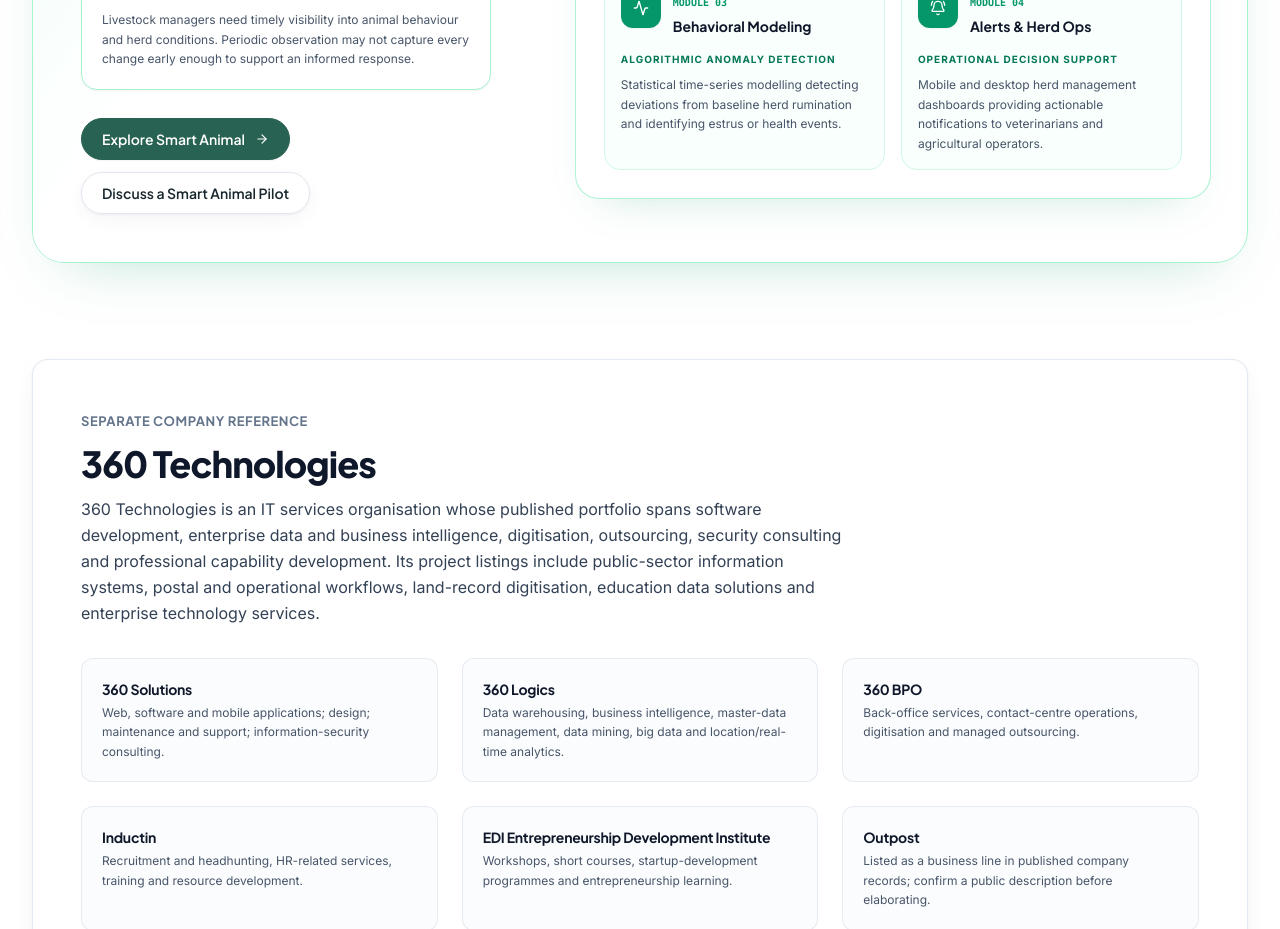
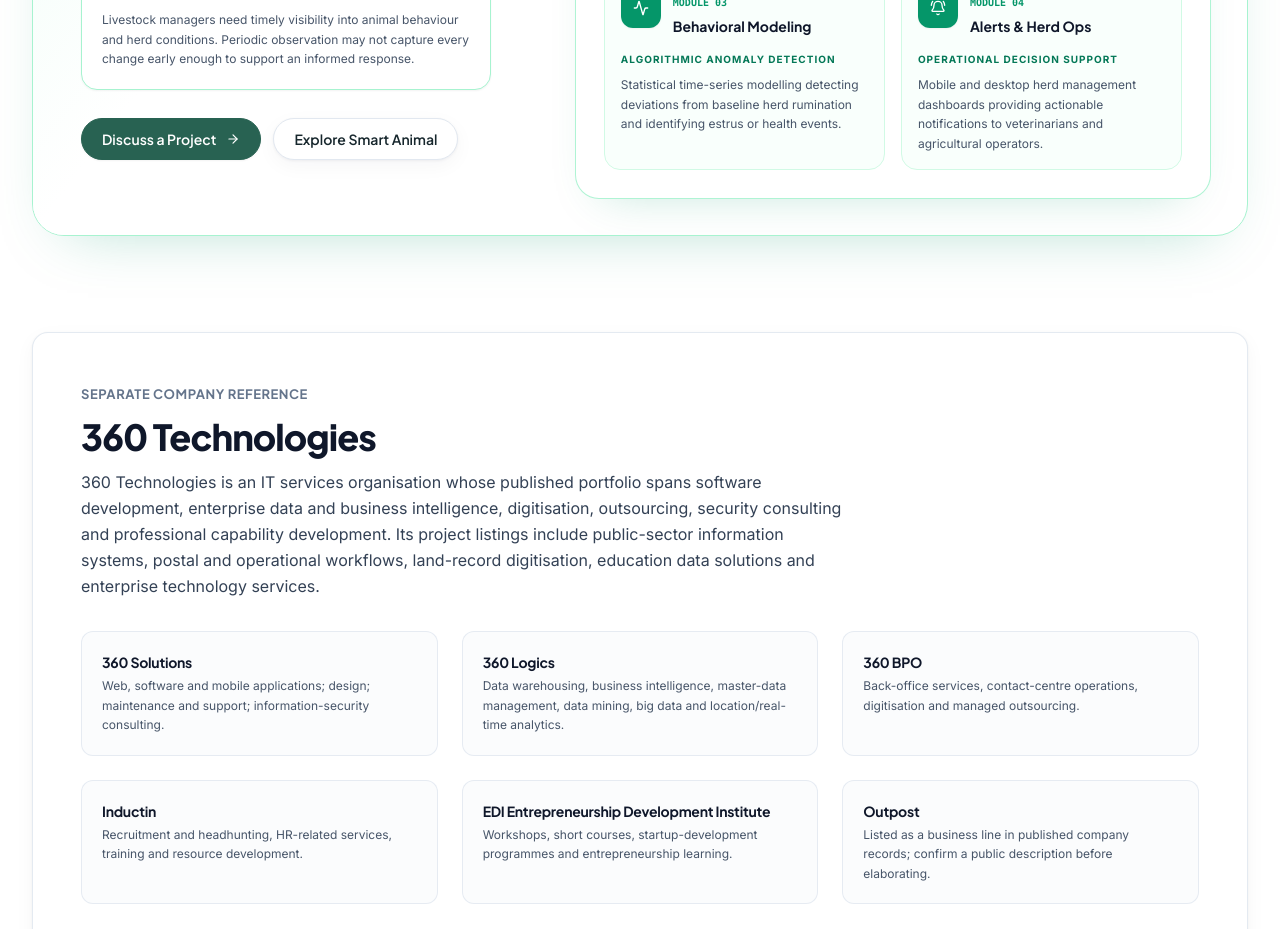
Before and after one commit to mnoumanrasheed/portfolio-atif-malik, a React (Vite) app: page /ventures in a window 1280 px wide. Shown: the part 3860-4789 px from the top of the page. Built offline with nearby package versions, Linux system fonts and the light colour scheme; a web font is replaced by a local one.

Commit message:
fix(ventures): swap buttons on Smart Animal card - green primary Discuss a Project, secondary Explore Smart Animal

```diff
--- a/src/pages/Ventures.tsx
+++ b/src/pages/Ventures.tsx
@@ -247,11 +247,11 @@
                       </div>
 
                       <div className="pt-2 flex flex-wrap items-center gap-3">
-                        <Button to="/products/smart-animal" variant="primary" showArrow>
+                        <Button to="/contact?interest=smart-animal" variant="primary" showArrow>
+                          Discuss a Project
+                        </Button>
+                        <Button to="/products/smart-animal" variant="secondary" size="md">
                           Explore Smart Animal
-                        </Button>
-                        <Button to="/contact?interest=smart-animal" variant="secondary" size="md">
-                          Discuss a Smart Animal Pilot
                         </Button>
                       </div>
                     </div>
```
